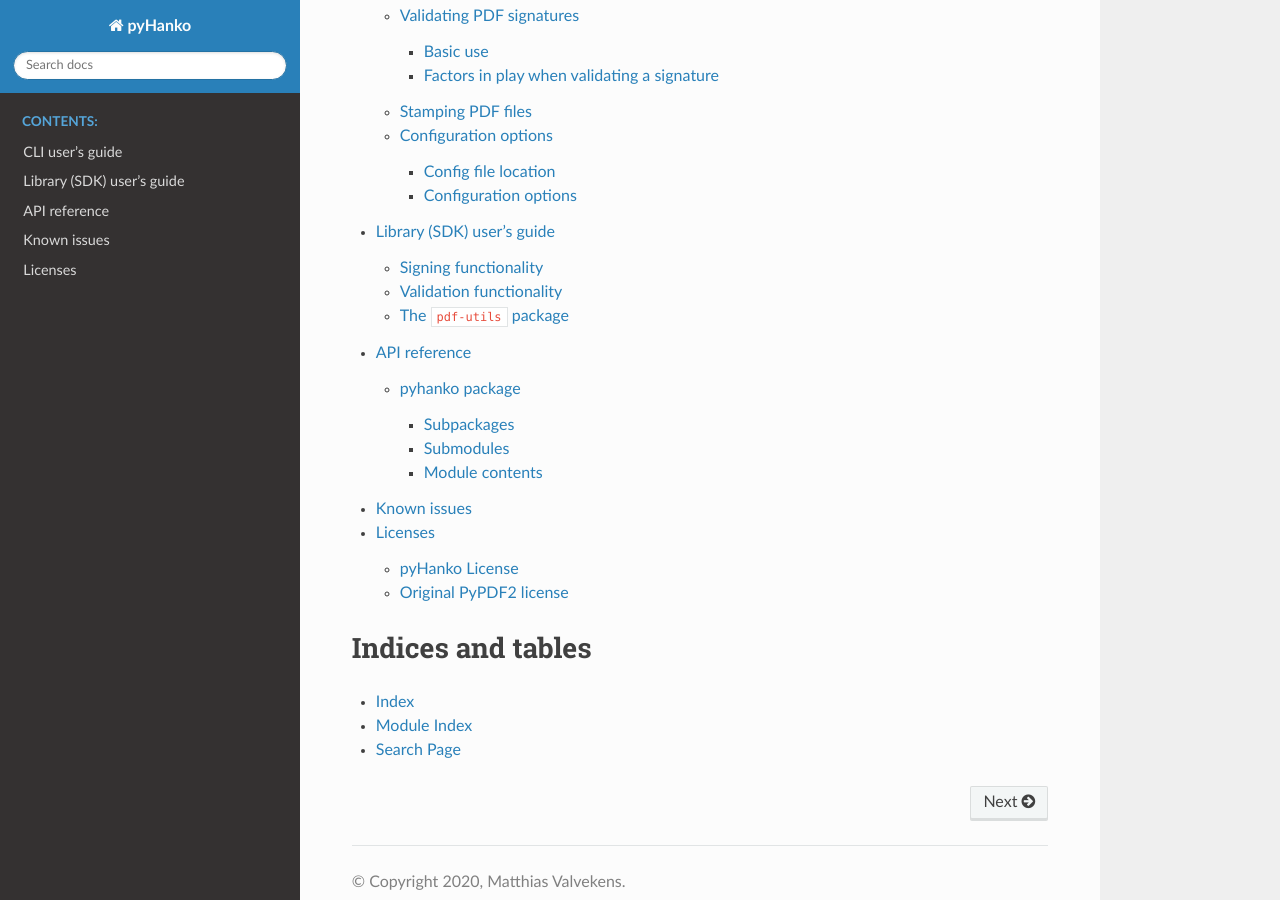
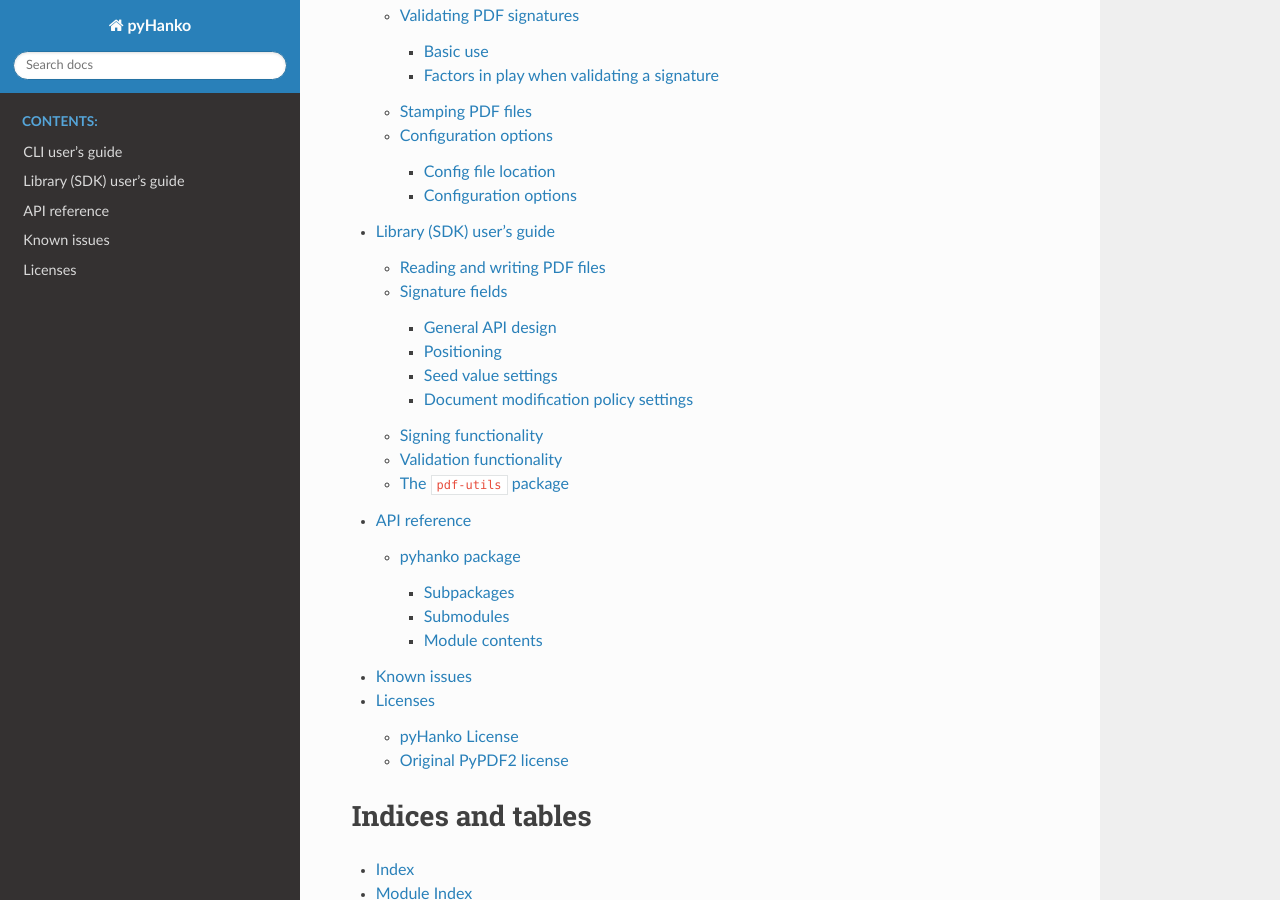
Before and after one commit to MatthiasValvekens/pyHanko, a Sphinx documentation site: the page built from docs/index.rst, in a window 1280 px wide and 900 px high, scrolled down 689 px. Built offline with Sphinx 7.4.7 and the Read the Docs theme 2.0.0, drawn with Linux system fonts in a browser that asks for light colours; some of the changed lines change nothing that is shown.

Commit message:
Basic usage of fields module

```diff
--- a/docs/lib-guide/index.rst
+++ b/docs/lib-guide/index.rst
@@ -29,6 +29,8 @@
     :maxdepth: 3
     :caption: pyHanko library topics
 
+    reading-writing
+    sig-fields
     signing
     validation
     pdf-utils
--- /dev/null
+++ b/docs/lib-guide/reading-writing.rst
@@ -0,0 +1,2 @@
+Reading and writing PDF files
+=============================
--- /dev/null
+++ b/docs/lib-guide/sig-fields.rst
@@ -0,0 +1,78 @@
+Signature fields
+================
+
+.. |---| unicode:: U+02014 .. em dash
+   :trim:
+
+The creation of signature fields |---| that is to say, *containers* for
+(future) signatures |---| is handled by the :mod:`.pyhanko.sign.fields` module.
+Depending on your requirements, you may not need to call the functions in this
+module explicitly; in many simple cases, pyHanko's
+:doc:`signing functionality <signing>` takes care of that for you.
+
+However, if you want more control, or you need some of the more advanced
+functionality (such as seed value support or field locking) that the
+PDF standard offers, you might want to read on.
+
+
+General API design
+------------------
+
+In general terms, a signature field is described by a
+:class:`~.pyhanko.sign.fields.SigFieldSpec` object, which is passed to the
+:func:`~.pyhanko.sign.fields.append_signature_field` function for inclusion
+in a PDF file.
+
+As the name suggests, a :class:`~.pyhanko.sign.fields.SigFieldSpec` is a
+specification for a new signature field.
+These objects are designed to be immutable and stateless.
+A :class:`~.pyhanko.sign.fields.SigFieldSpec` object is instantiated by
+calling ``SigFieldSpec()`` with the following keyword
+parameters.
+
+* ``sig_field_name``: the field's name. This is the only mandatory parameter;
+  it must not contain any period (``.``) characters.
+* ``on_page`` and ``box``: determine the position and page at which the
+  signature field's widget should be put (see :ref:`sig-field-positioning`).
+* ``seed_value_dict``: specify the seed value settings for the signature field
+  (see :ref:`sig-field-seed-value-settings`).
+* ``field_mdp_spec`` and ``doc_mdp_update_value``: specify a template for
+  the modification and field locking policy that the signer should apply
+  (see :ref:`sig-field-docmdp`).
+
+
+Hence, to create a signature field specification for an invisible signature
+field named ``Sig1``, and add it to a file ``document.pdf``, you would proceed
+as follows.
+
+.. code-block:: python
+
+    from pyhanko.sign.fields import SigFieldSpec, append_signature_field
+    from pyhanko.pdf_utils.incremental_writer import IncrementalPdfFileWriter
+
+    with open('document.pdf', 'rb+') as doc:
+        w = IncrementalPdfFileWriter(doc)
+        append_signature_field(w, SigFieldSpec(sig_field_name="Sig1"))
+        w.write_in_place()
+
+.. _sig-field-positioning:
+
+Positioning
+-----------
+
+TODO
+
+
+.. _sig-field-seed-value-settings:
+
+Seed value settings
+-------------------
+
+TODO
+
+.. _sig-field-docmdp:
+
+Document modification policy settings
+-------------------------------------
+
+TODO
```
